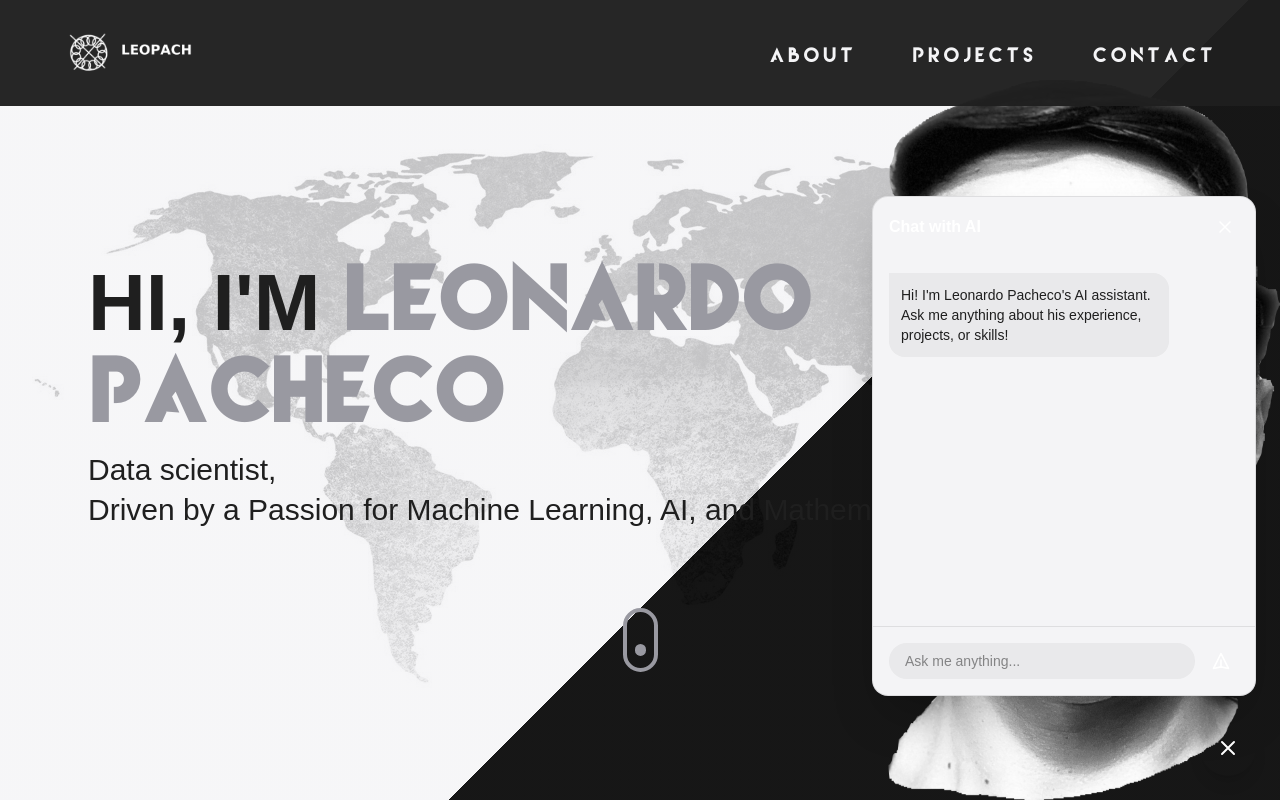
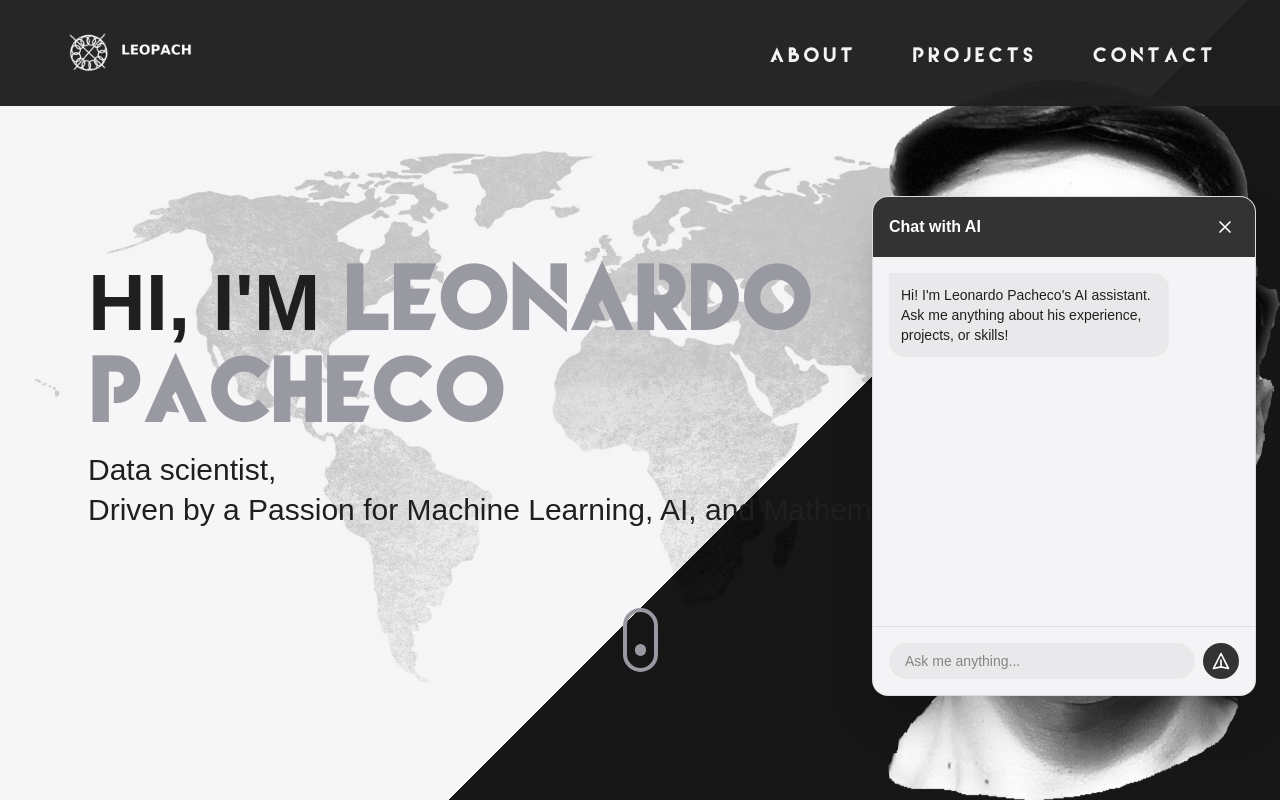
Before and after one commit to wleopach/portfolio2, a Next.js app: page / in a window 1280 px wide. Both pictures are taken after a click on the button 1228 px from the left and 748 px from the top of the page. Shown: the top 800 px of the page. Built offline with nearby package versions, Linux system fonts and the light colour scheme.

Commit message:
improving text inexperience, and chat

```diff
--- a/app/globals.css
+++ b/app/globals.css
@@ -31,6 +31,7 @@
   --color-foreground: var(--foreground);
 
   --color-primary-old: #050816;
+  --color-primary: #915eff;
   --color-secondary-old: #aaa6c3;
   --color-tertiary: #151030;
   --color-flashWhite: #f4f4f6;
@@ -90,3 +91,20 @@ body {
   -webkit-background-clip: text;
   -webkit-text-fill-color: transparent;
 }
+
+/* globals.css */
+
+/* Mobile: date is inside the card, hide the floating date */
+.vertical-timeline-element-date {
+  display: none;
+}
+
+/* Desktop (1170px is the breakpoint react-vertical-timeline uses) */
+@media (min-width: 1170px) {
+  .vertical-timeline-element-date {
+    display: block;
+    color: #424952 !important; /* gray-800 */
+    font-weight: 600 !important;
+    font-size: 14px !important;
+  }
+}
--- a/app/layout.tsx
+++ b/app/layout.tsx
@@ -1,4 +1,4 @@
-import type { Metadata } from "next";
+import type { Metadata, Viewport } from "next";
 import { Geist, Geist_Mono } from "next/font/google";
 import "./globals.css";
 import Navbar from "@/components/layout/Navbar";
@@ -25,6 +25,14 @@ export const metadata: Metadata = {
   },
 };
 
+export const viewport: Viewport = {
+  width: "device-width",
+  initialScale: 1,
+  maximumScale: 1,
+  userScalable: false,
+  interactiveWidget: "resizes-content",
+};
+
 export default function RootLayout({
   children,
 }: Readonly<{
--- a/components/chatbot/ChatWidget.tsx
+++ b/components/chatbot/ChatWidget.tsx
@@ -84,32 +84,28 @@ const ChatWidget = () => {
   return (
     <div className="fixed bottom-6 right-6 z-50">
       {/* Toggle Button */}
-      <button
-        onClick={() => setIsOpen(!isOpen)}
-        className="w-14 h-14 bg-primary text-white rounded-full shadow-lg hover:scale-110 transition-transform flex items-center justify-center"
-      >
-        {isOpen ? (
-          <svg className="w-6 h-6" fill="none" viewBox="0 0 24 24" stroke="currentColor">
-            <path strokeLinecap="round" strokeLinejoin="round" strokeWidth={2} d="M6 18L18 6M6 6l12 12" />
-          </svg>
-        ) : (
+      {!isOpen && (
+        <button
+          onClick={() => setIsOpen(true)}
+          className="w-14 h-14 bg-jetLight text-white rounded-full shadow-lg hover:scale-110 transition-transform flex items-center justify-center"
+        >
           <svg className="w-6 h-6" fill="none" viewBox="0 0 24 24" stroke="currentColor">
             <path strokeLinecap="round" strokeLinejoin="round" strokeWidth={2} d="M8 10h.01M12 10h.01M16 10h.01M9 16H5a2 2 0 01-2-2V6a2 2 0 012-2h14a2 2 0 012 2v8a2 2 0 01-2 2h-5l-5 5v-5z" />
           </svg>
-        )}
-      </button>
+        </button>
+      )}
 
       {/* Chat Window */}
       {isOpen && (
-        <div className="absolute bottom-20 right-0 w-80 sm:w-96 h-[500px] bg-background border border-foreground/10 rounded-2xl shadow-2xl flex flex-col overflow-hidden animate-in slide-in-from-bottom-5">
-          <div className="p-4 bg-primary text-white font-bold flex justify-between items-center">
+        <div className="fixed inset-0 sm:absolute sm:top-auto sm:left-auto sm:bottom-20 sm:right-0 w-full sm:w-96 h-full sm:h-[500px] bg-background border-b sm:border border-foreground/10 sm:rounded-2xl shadow-2xl flex flex-col overflow-hidden animate-in slide-in-from-bottom-5">
+          <div className="p-4 bg-jetLight text-white font-bold flex justify-between items-center shrink-0">
             <span>Chat with AI</span>
             <button
               onClick={() => setIsOpen(false)}
               className="hover:bg-white/20 rounded-full p-1 transition-colors"
               aria-label="Close chat"
             >
-              <svg className="w-5 h-5" fill="none" viewBox="0 0 24 24" stroke="currentColor">
+              <svg className="w-6 h-6 sm:w-5 sm:h-5" fill="none" viewBox="0 0 24 24" stroke="currentColor">
                 <path strokeLinecap="round" strokeLinejoin="round" strokeWidth={2} d="M6 18L18 6M6 6l12 12" />
               </svg>
             </button>
@@ -122,9 +118,9 @@ const ChatWidget = () => {
                 className={`flex ${m.role === "user" ? "justify-end" : "justify-start"}`}
               >
                 <div
-                  className={`max-w-[80%] p-3 rounded-2xl text-sm ${
+                  className={`max-w-[85%] sm:max-w-[80%] p-3 rounded-2xl text-sm ${
                     m.role === "user"
-                      ? "bg-primary text-white rounded-tr-none"
+                      ? "bg-jetLight text-white rounded-tr-none"
                       : "bg-foreground/5 text-foreground rounded-tl-none"
                   }`}
                 >
@@ -142,7 +138,7 @@ const ChatWidget = () => {
             <div ref={messagesEndRef} />
           </div>
 
-          <form onSubmit={handleSubmit} className="p-4 border-t border-foreground/10 flex gap-2">
+          <form onSubmit={handleSubmit} className="p-4 border-t border-foreground/10 flex gap-2 shrink-0 bg-background pb-safe">
             <input
               type="text"
               value={input}
@@ -153,7 +149,7 @@ const ChatWidget = () => {
             <button
               type="submit"
               disabled={isLoading}
-              className="p-2 bg-primary text-white rounded-full disabled:opacity-50"
+              className="p-2 bg-jetLight text-white rounded-full disabled:opacity-50"
             >
               <svg className="w-5 h-5" fill="none" viewBox="0 0 24 24" stroke="currentColor">
                 <path strokeLinecap="round" strokeLinejoin="round" strokeWidth={2} d="M12 19l9 2-9-18-9 18 9-2zm0 0v-8" />
--- a/components/layout/Navbar.tsx
+++ b/components/layout/Navbar.tsx
@@ -47,6 +47,7 @@ const Navbar = () => {
             width={50}
             height={50}
             className="sm:w-[50px] sm:h-[50px] w-[45px] h-[45px] object-contain brightness-0 invert mix-blend-screen"
+            priority
           />
           <Image
             src={`${basePath}/assets/logo/logo-text-black.png`}
@@ -54,6 +55,7 @@ const Navbar = () => {
             width={90}
             height={90}
             className="sm:w-[90px] sm:h-[90px] w-[85px] h-[85px] -ml-[0.6rem] object-contain brightness-0 invert mix-blend-screen"
+            priority
           />
         </Link>
 
--- a/components/sections/Experience.tsx
+++ b/components/sections/Experience.tsx
@@ -13,7 +13,7 @@ import { textVariant, staggerContainer } from '@/lib/motion';
 
 const ExperienceCard = ({ exp }: { exp: any }) => (
   <VerticalTimelineElement
-      dateClassName="text-gray-800 dark:text-gray-200 font-semibold text-[14px]"
+      dateClassName="vertical-timeline-element-date"
     contentStyle={{
       background: '#eaeaec',
       color: '#292929',
--- a/package.json
+++ b/package.json
@@ -17,7 +17,7 @@
     "react": "19.2.4",
     "react-dom": "19.2.4",
     "react-vertical-timeline-component": "^4.0.0",
-    "three": "^0.184.0"
+    "three": "^0.182.0"
   },
   "devDependencies": {
     "@tailwindcss/postcss": "^4",
```
Also changed, not shown: 1 other file (tests, documents, lock files or other folders).
